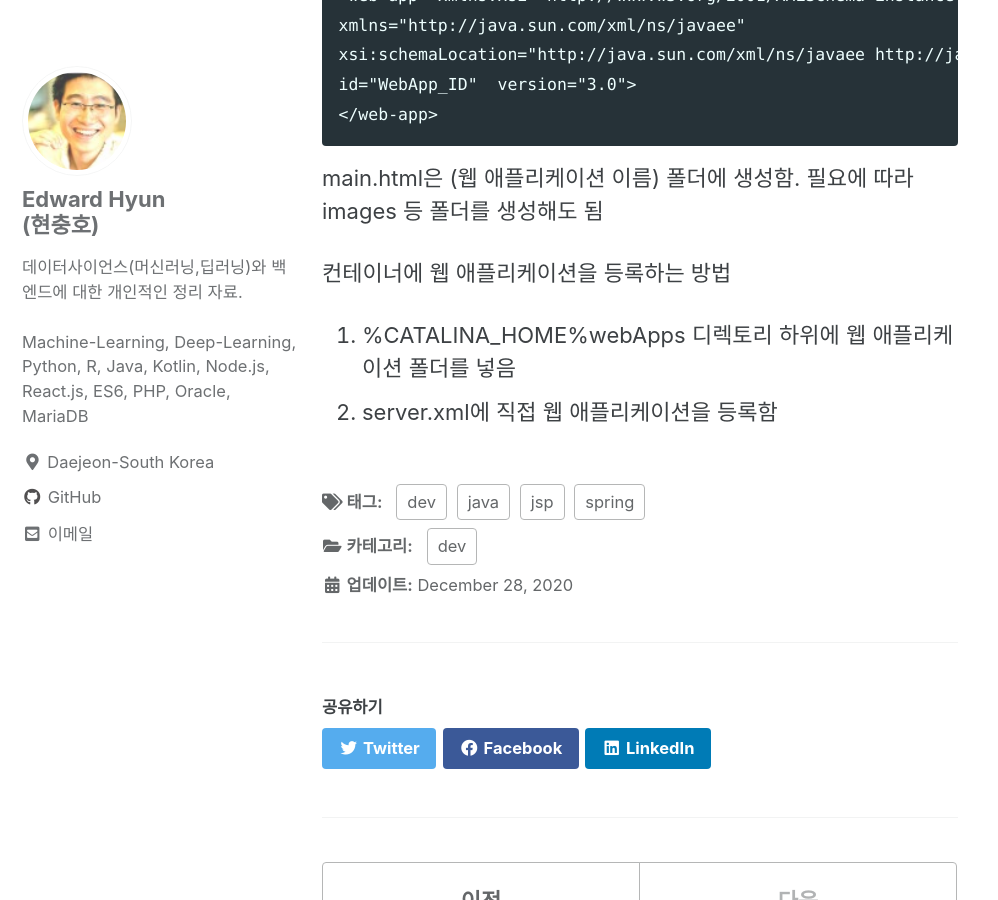
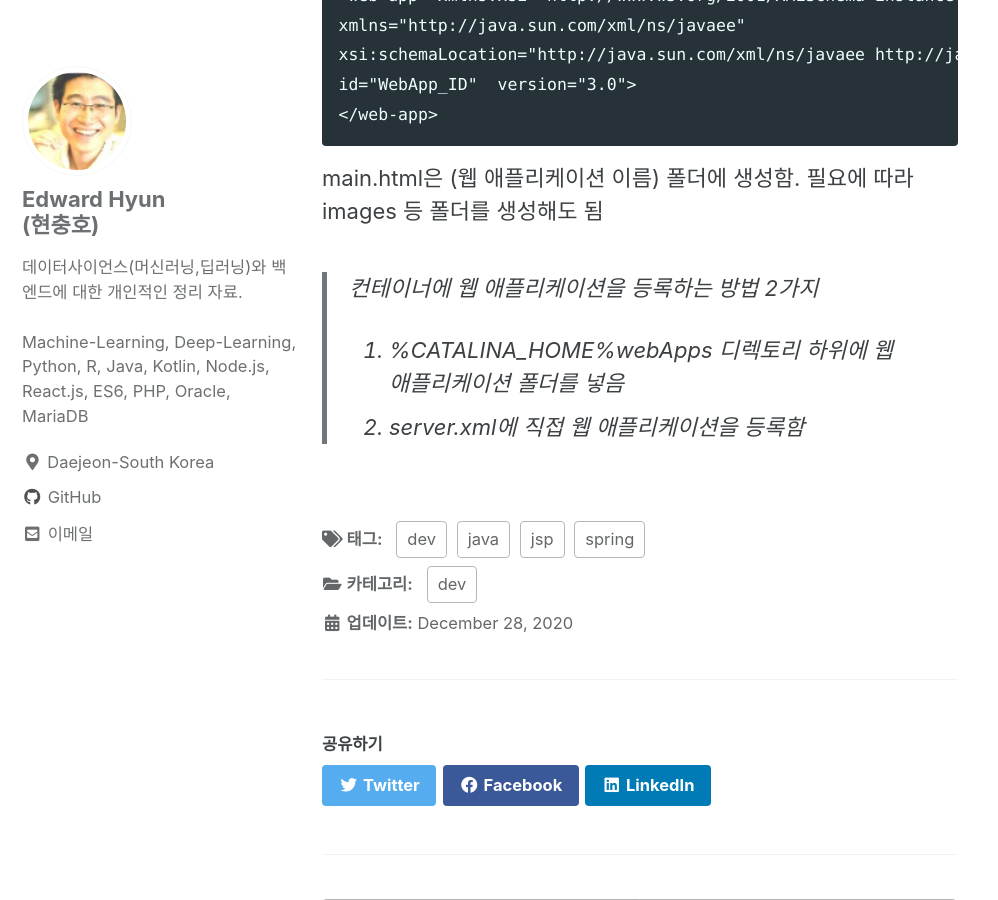
Before and after one commit to iamhch24/iamhch24.github.io, a Jekyll site: the page built from _posts/2020-12-28-[Study] 자바 웹을 다루는 기술.md, in a window 1280 px wide and 900 px high, scrolled down 510 px. Shown: the whole window, without its empty margins (0-998 px from the left). Built offline with Jekyll 4.4.1, drawn with Linux system fonts in a browser that asks for light colours; cached includes are drawn as plain includes.

Commit message:
_posts/2020-12-28-[Study] 자바 웹을 다루는 기술.md updated from https://stackedit.io/

```diff
--- a/_posts/2020-12-28-[Study] 자바 웹을 다루는 기술.md
+++ b/_posts/2020-12-28-[Study] 자바 웹을 다루는 기술.md
@@ -27,10 +27,11 @@ id="WebApp_ID"  version="3.0">
 main.html은 (웹 애플리케이션 이름) 폴더에 생성함.
 필요에 따라 images 등 폴더를 생성해도 됨
 
- 컨테이너에 웹 애플리케이션을 등록하는 방법
+> 컨테이너에 웹 애플리케이션을 등록하는 방법 2가지
 1.  %CATALINA_HOME%webApps 디렉토리 하위에 웹 애플리케이션 폴더를 넣음
 2.  server.xml에 직접 웹 애플리케이션을 등록함
 
+
 <!--stackedit_data:
-eyJoaXN0b3J5IjpbNTE5MDE3NjcyXX0=
+eyJoaXN0b3J5IjpbODI2NjExNDk2XX0=
 -->
```
